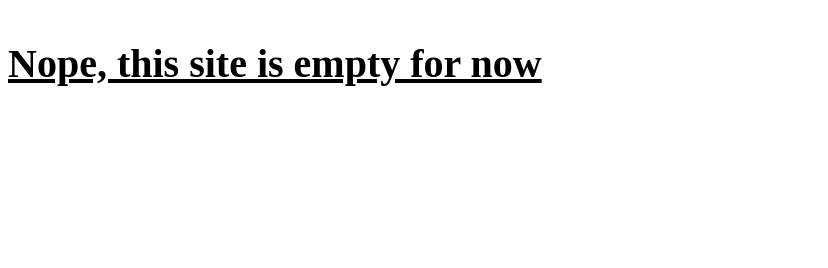
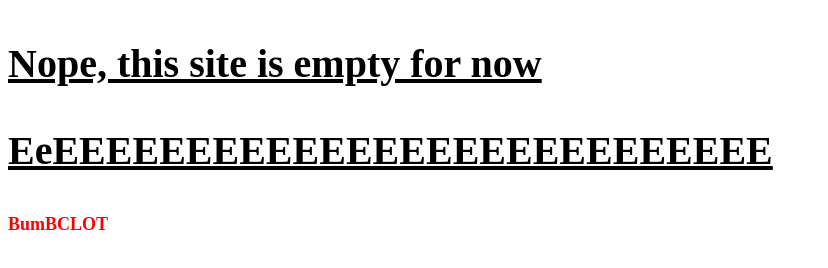
Before and after one commit to Rihtars/Goncear_Vladimir_AAW2112, a plain HTML site: page index.html in a window 1280 px wide. Shown: the whole page, without its empty margins (0-828 px from the left). Drawn offline with Linux system fonts and the light colour scheme.

Commit message:
Saved the modified files in the Secondary branch

```diff
--- a/index.html
+++ b/index.html
@@ -6,5 +6,7 @@
     </head>
     <body>
         <h3>Nope, this site is empty for now</h3>
+        <h3>EeEEEEEEEEEEEEEEEEEEEEEEEEEEE</h3>
+        <p>BumBCLOT</p>
     </body>
 </html>
--- a/styles.css
+++ b/styles.css
@@ -3,3 +3,9 @@ h3{
     text-decoration: underline;
     font-family: 'Times New Roman', Times, serif;
 }
+p{
+    color:red;
+    font-size: large;
+    cursor: pointer;
+    font-weight: bold;
+}
```
